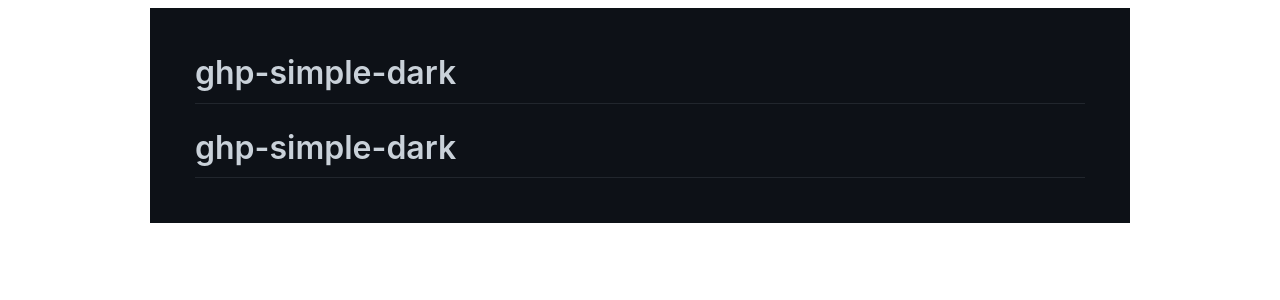
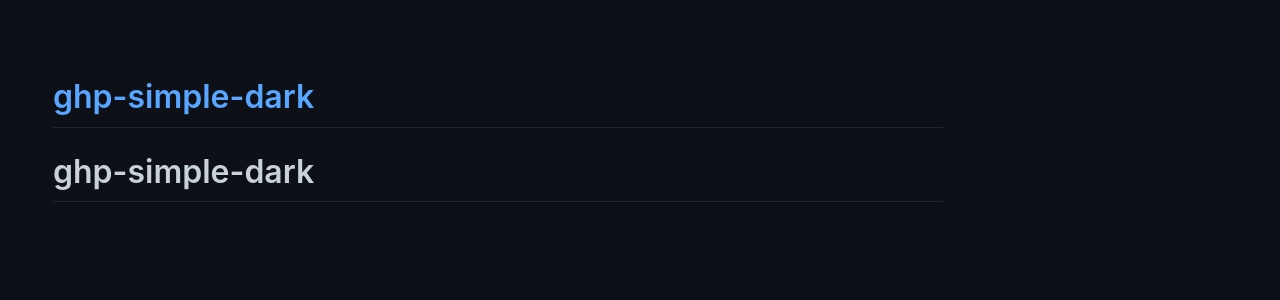
Before and after one commit to ThomasBoxall/ghp-simple-dark, a Jekyll site: the page built from README.md, in a window 1280 px wide. Shown: the top 300 px of the page. Built offline with Jekyll 4.4.1, drawn with Linux system fonts in a browser that asks for light colours; nearby versions of some CDN libraries; our own code applies the rules of GitHub Pages for plain Markdown files.

Commit message:
make darker and add links

```diff
--- a/_layouts/default.html
+++ b/_layouts/default.html
@@ -8,26 +8,11 @@
     <meta name="apple-mobile-web-app-status-bar-style" content="black-translucent">
     <link rel="stylesheet" href="https://use.fontawesome.com/releases/v5.2.0/css/all.css" integrity="sha384-hWVjflwFxL6sNzntih27bfxkr27PmbbK/iSvJ+a4+0owXq79v+lsFkW54bOGbiDQ" crossorigin="anonymous">
     <link rel="stylesheet" href="{{ '/assets/css/style.css?v=' | append: site.github.build_revision | relative_url }}">
-    <style>
-      .markdown-body {
-        box-sizing: border-box;
-        min-width: 200px;
-        max-width: 980px;
-        margin: 0 auto;
-        padding: 45px;
-      }
-
-      @media (max-width: 767px) {
-        .markdown-body {
-          padding: 15px;
-        }
-      }
-    </style>
   </head>
   <body>
     <div class="markdown-body">
 
-        <h1>{{ site.title | default: site.github.repository_name }}</h1>
+      <a href="{{ site.github.repository_url }}"><h1>{{ site.title | default: site.github.repository_name }}</h1></a>
 
         {{ content }}
     </div>
--- a/_sass/ghp-simple-dark.scss
+++ b/_sass/ghp-simple-dark.scss
@@ -1,3 +1,21 @@
+body{
+  background: #0d1117;
+}
+
+.markdown-body {
+  box-sizing: border-box;
+  min-width: 200px;
+  max-width: 980px;
+  margin: 0 auto;
+  padding: 45px;
+}
+
+@media (max-width: 767px) {
+  .markdown-body {
+    padding: 15px;
+  }
+}
+
 .markdown-body {
   color-scheme: dark;
   -ms-text-size-adjust: 100%;
```
